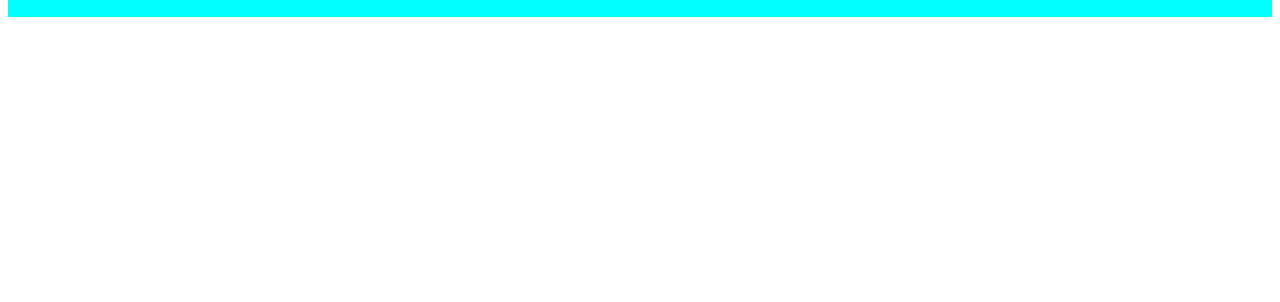
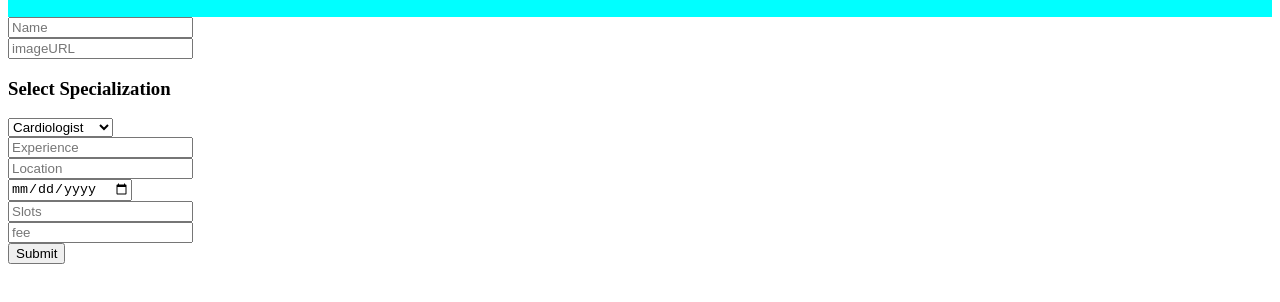
Before and after one commit to rushichate/mock-5-rn, a website: page frontend/onboard.html in a window 1280 px wide. Shown: the part 58-360 px from the top of the page. Drawn offline with Linux system fonts and the light colour scheme.

Commit message:
onboarding complited

```diff
--- a/frontend/onboard.html
+++ b/frontend/onboard.html
@@ -11,6 +11,9 @@
     background-color: aqua;
 
 }
+input{
+    display: block;
+}
     </style>
 </head>
 <body>
@@ -19,5 +22,54 @@
         <h2><a href="./onboard.html">Onbord Doctors</a></h2>
         <h2><a href="./dashboard.html">Doctors Dashboard</a></h2>
     </nav>
+    <form action="">
+        <input type="text" placeholder="Name" id="name">
+        <input type="text" placeholder="imageURL" id="url">
+        <h3>Select Specialization</h3>
+        <select id="specialization">
+        <option value="cardiologist">Cardiologist</option>
+        <option value="dermatologist">Dermatologist</option>
+        <option value="pediatrician">Pediatrician</option>
+        <option value="psychiatrist">Psychiatrist</option>
+        </select>
+        <input type="text" placeholder="Experience" id="exp">
+        <input type="text" placeholder="Location" id="location">
+        <input type="date"  id="date">
+        <input type="number" placeholder="Slots" id="slots">
+        <input type="number" placeholder="fee" id="fee">
+        <button onclick="onboard()">Submit</button>
+    </form>
 </body>
+  <script>
+
+    const token = localStorage.getItem("token")
+    function onboard(){
+        name = document.getElementById("name").value
+        imageUrl = document.getElementById("url").value
+        specialization = document.getElementById("specialization").value
+        experience = document.getElementById("exp").value
+        location = document.getElementById("location").value
+        date = document.getElementById("date").value
+        slots = document.getElementById("slots").value
+        fee = document.getElementById("fee").value
+
+        const payload = {name,imageUrl,specialization,experience,location,date,slots,fee}
+
+        fetch("https://odd-pear-hippo-hose.cyclic.app/onboards/appointments",{
+            method:"POST",
+            headers:{
+                "Content-type":"application/json",
+                'Authorization': `${token}`
+            },
+            body:JSON.stringify(payload)
+        }).then(res=>res.json())
+        .then(res=>{
+            alert(res.message)
+            if(res.message == "Onboard Successful"){
+              window.location.href="./dashboard.html"
+            }
+        })
+    }
+  </script>
+
 </html>
--- a/index.js
+++ b/index.js
@@ -2,6 +2,7 @@ const express = require("express")
 const cors = require("cors")
 const { connection } = require("./backend/db")
 const { doctorsRouter } = require("./backend/routes/doctors.route")
+const { onboardRouter } = require("./backend/routes/onboard.route")
 require("dotenv").config()
 const app = express()
 
@@ -13,6 +14,7 @@ app.get("/",(req,res)=>{
 })
 
 app.use("/doctors",doctorsRouter)
+app.use("/onboards",onboardRouter)
 
 app.listen(process.env.port,async()=>{
   try{
```
Also changed, not shown: backend/models/onboard.model.js (added, +22 -0 lines), backend/routes/onboard.route.js (added, +22 -0 lines).
